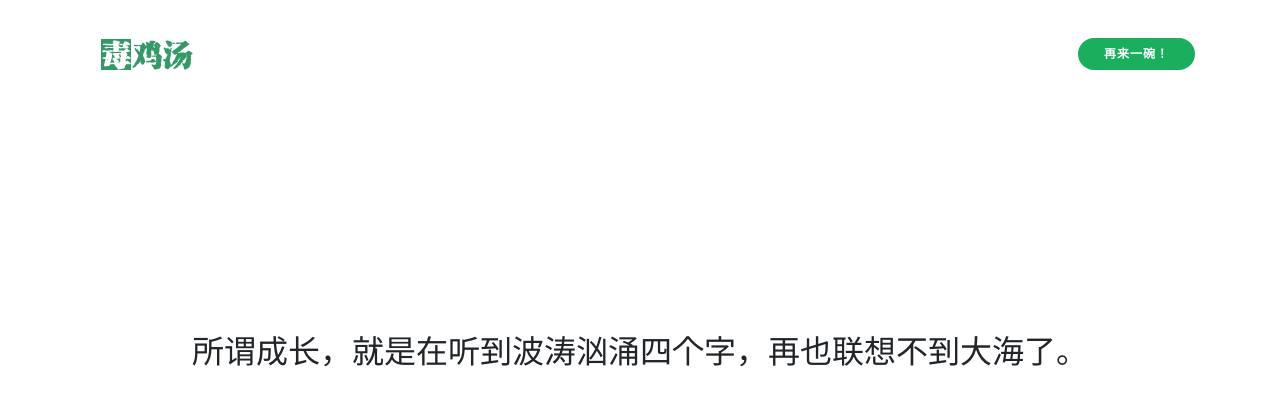
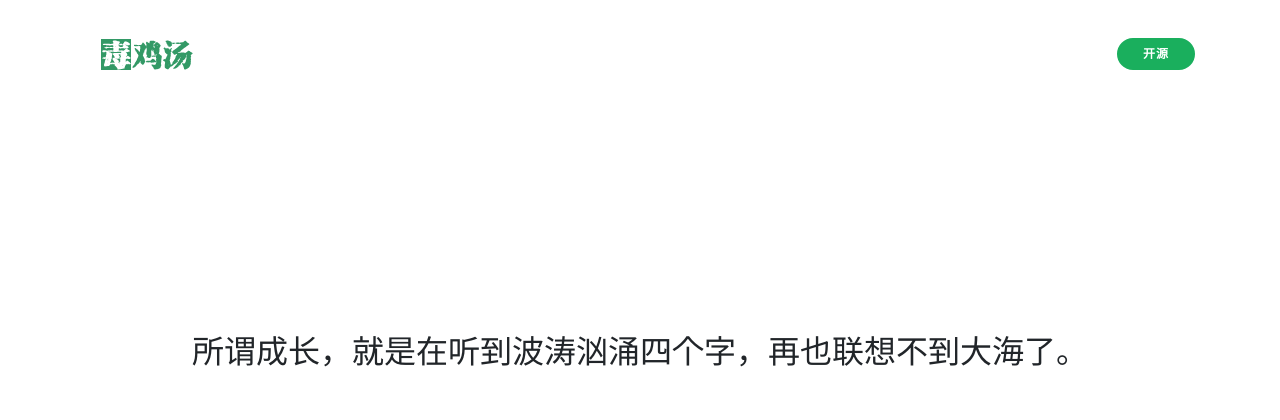
Before and after one commit to egotong/nows, a PHP site: page / in a window 1280 px wide. Shown: the top 420 px of the page. Run offline with PHP 8.4, Linux system fonts and the light colour scheme; data comes from the database, SQL or seed files in the repository.

Commit message:
Add files via upload

```diff
--- a/index.php
+++ b/index.php
@@ -32,7 +32,7 @@
 	    </div>
 	    <div class="col">
 	    	<div class="float-right" style="padding-top: 0px;">
-	    		<a class="btn btn-primary btn-filled btn-xs" href="http://www.nows.fun" >再来一碗！</a>
+	    		<a class="btn btn-primary btn-filled btn-xs" href="https://github.com/egotong/nows" >开源</a>
 	    	</div>
 	    </div>
 		</div>
```
